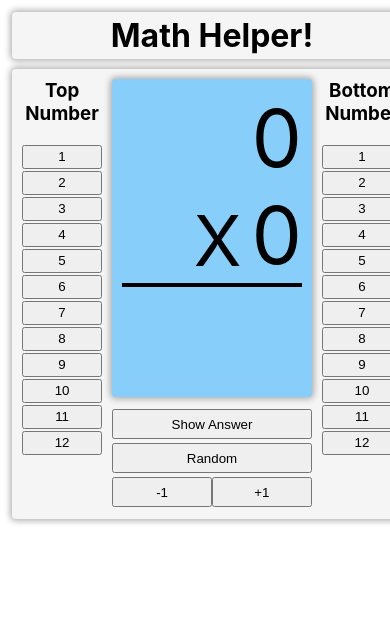
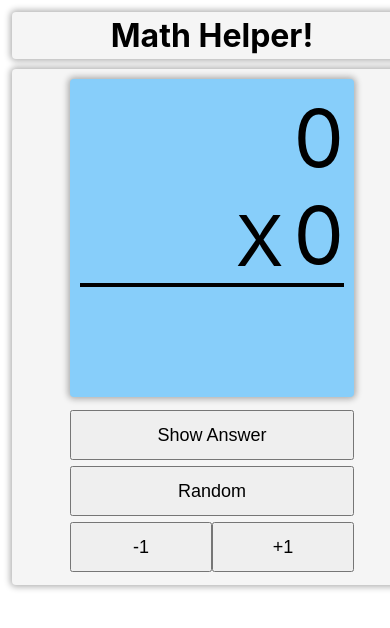
Before and after one commit to mattbowen03/math-helper, a React (Create React App) app: page / in a window 390 px wide. Shown: the top 628 px of the page. Built offline with nearby package versions, Linux system fonts and the light colour scheme.

Commit message:
enlarge buttons

```diff
--- a/src/App.css
+++ b/src/App.css
@@ -27,18 +27,17 @@
   height: auto;
   width: 400px;
   display: flex;
+  justify-content: center;
   padding: 10px;
   border-radius: 4px;
   box-shadow: 0 0 6px 2px rgba(0, 0, 0, .3);
 }
-
 
 .main-left,
 .main-right {
   width: 30%;
   overflow: hidden;
 }
-
 
 .main-center {
   display: flex;
@@ -47,9 +46,8 @@
   display: flex;
   align-items: center;
   padding: 0 10px;
+  margin: 0 10px;
 }
-
-
 
 .card {
   background-color: lightskyblue;
@@ -100,8 +98,8 @@
 
 .topNumList button,
 .bottomNumList button {
-  margin: 1px 0;
-  height: 24px;
+  margin: 3px 0;
+  height: 30px;
 }
 
 .userPanel-top {
@@ -119,6 +117,14 @@
 }
 
 .userPanel-wrapper button {
-  height: 30px;
-  margin: 2px 0;
+  height: 50px;
+  margin: 3px 0;
+  font-size: 18px;
 }
+
+@media screen and (max-width: 425px) {
+  .main-left,
+  .main-right {
+    display: none;
+  }
+}
```
